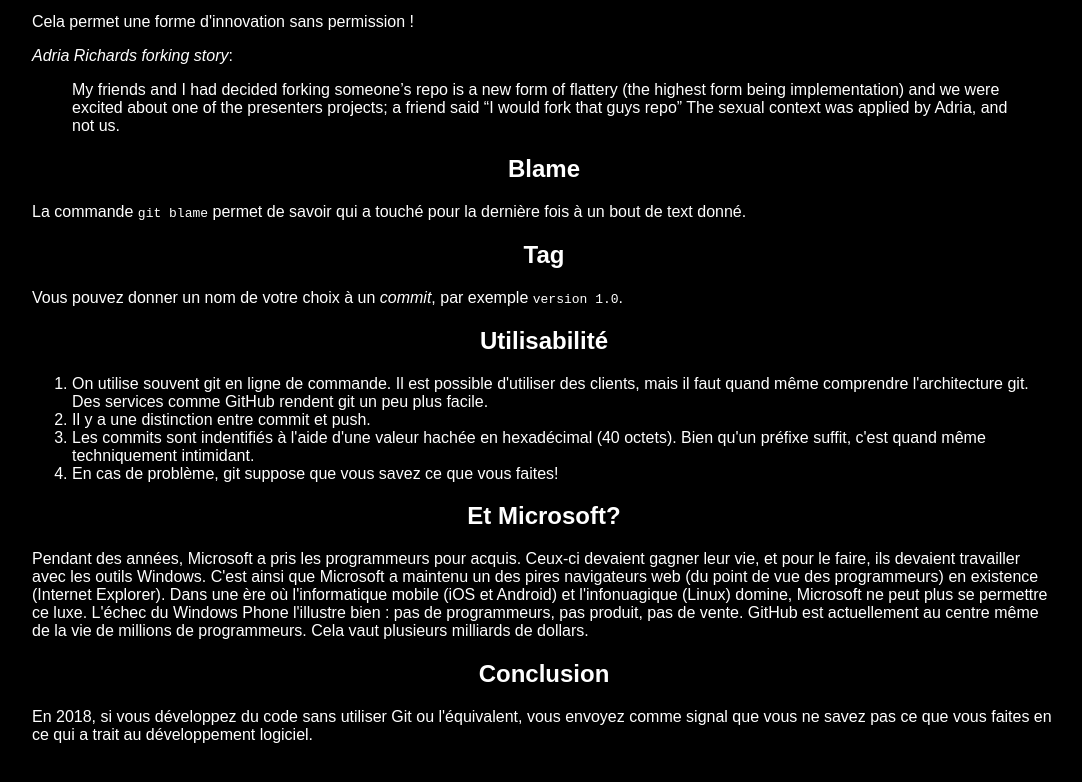
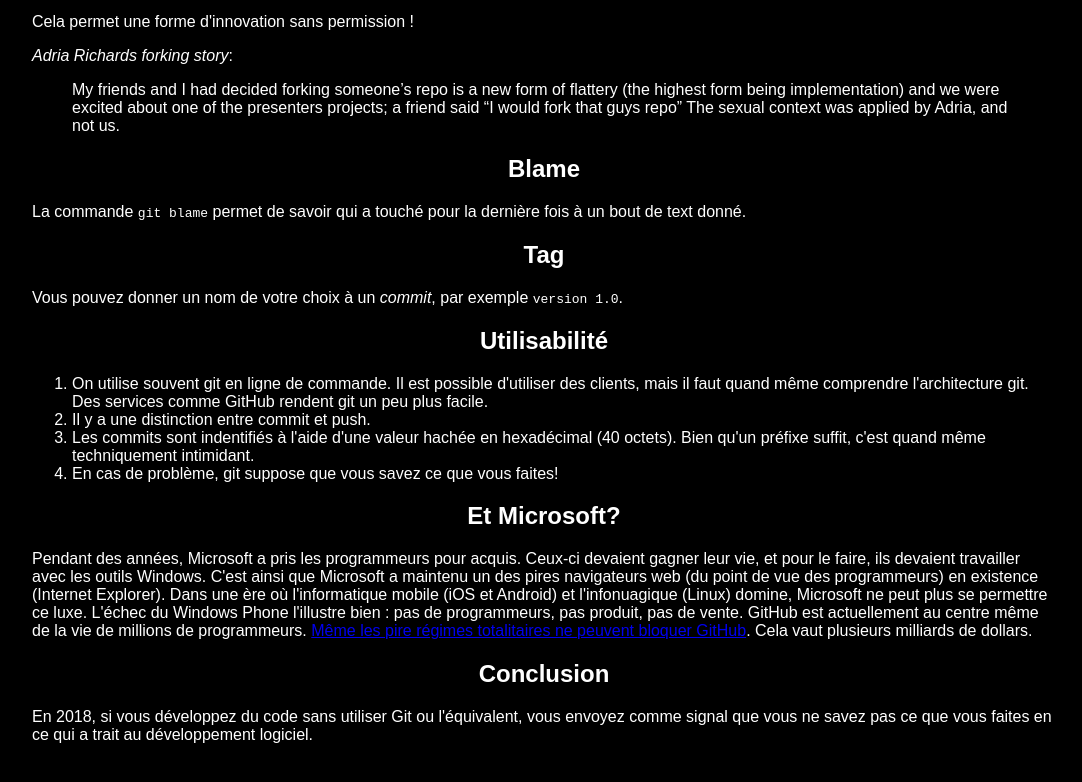
Before and after one commit to lemire/technolabsite, a plain HTML site: page git.html in a window 1280 px wide. Shown: the part 1106-1888 px from the top of the page, without its empty margins (96-1178 px from the left). Drawn offline with Linux system fonts and the light colour scheme.

Commit message:
Update git.html

```diff
--- a/git.html
+++ b/git.html
@@ -123,9 +123,11 @@ Dans une ère où l'informatique mobile (iOS et Android) et
 l'infonuagique (Linux) domine, Microsoft ne peut plus se permettre ce luxe.
 L'échec du Windows Phone l'illustre bien : pas de programmeurs, pas
 produit, pas de vente. GitHub est actuellement au centre même de la vie
-de millions de programmeurs. Cela vaut plusieurs milliards de dollars.</p>
+de millions de programmeurs.
+   <a href="https://en.m.wikipedia.org/wiki/Censorship_of_GitHub">Même les pire régimes totalitaires ne peuvent bloquer GitHub</a>.
+    Cela vaut plusieurs milliards de dollars.</p>
 
-<h2>Conclusion</h2>
+    <h2>Conclusion</h2>
 
 <p>En 2018, si vous développez du code sans utiliser Git ou l'équivalent, vous
 envoyez comme signal que vous ne savez pas ce que vous faites en ce qui a trait
```
